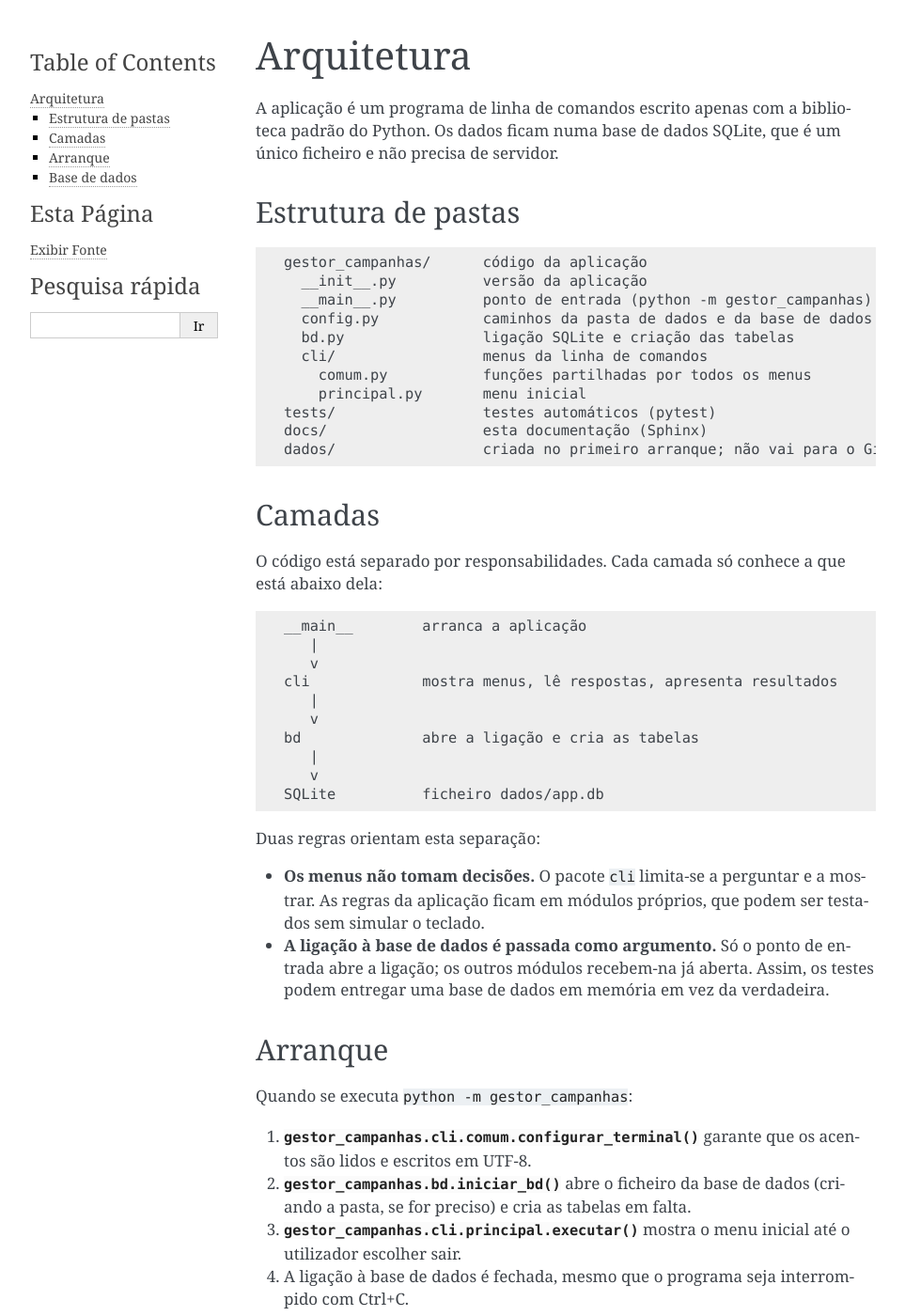
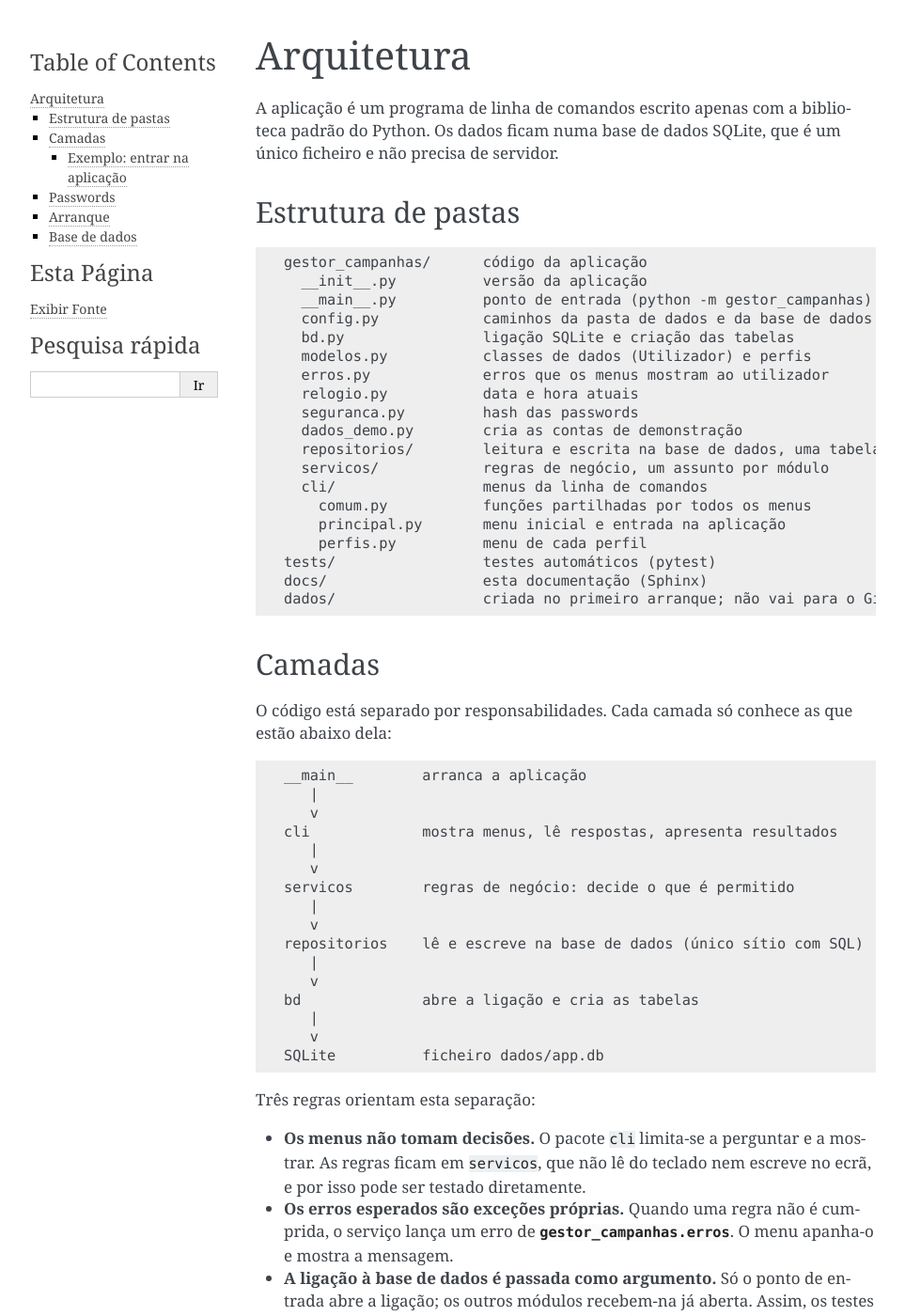
Before and after one commit to Blive77/ADC-TrabGrupo, a Sphinx documentation site: the page built from docs/arquitetura.rst, in a window 1280 px wide and 1400 px high. Shown: the whole window at 94% size, without its empty margins (148-1111 px from the left). Built offline with Sphinx 7.4.7, drawn with Linux system fonts in a browser that asks for light colours; some of the changed text lies outside the part shown.

Commit message:
docs(auth): documentar a entrada na aplicação e a arquitetura em camadas

```diff
--- a/docs/arquitetura.rst
+++ b/docs/arquitetura.rst
@@ -15,9 +15,17 @@ Estrutura de pastas
      __main__.py          ponto de entrada (python -m gestor_campanhas)
      config.py            caminhos da pasta de dados e da base de dados
      bd.py                ligação SQLite e criação das tabelas
+     modelos.py           classes de dados (Utilizador) e perfis
+     erros.py             erros que os menus mostram ao utilizador
+     relogio.py           data e hora atuais
+     seguranca.py         hash das passwords
+     dados_demo.py        cria as contas de demonstração
+     repositorios/        leitura e escrita na base de dados, uma tabela por módulo
+     servicos/            regras de negócio, um assunto por módulo
      cli/                 menus da linha de comandos
        comum.py           funções partilhadas por todos os menus
-       principal.py       menu inicial
+       principal.py       menu inicial e entrada na aplicação
+       perfis.py          menu de cada perfil
    tests/                 testes automáticos (pytest)
    docs/                  esta documentação (Sphinx)
    dados/                 criada no primeiro arranque; não vai para o Git
@@ -25,8 +33,8 @@ Estrutura de pastas
 Camadas
 -------
 
-O código está separado por responsabilidades. Cada camada só conhece a que
-está abaixo dela:
+O código está separado por responsabilidades. Cada camada só conhece as que
+estão abaixo dela:
 
 .. code-block:: text
 
@@ -36,19 +44,49 @@ está abaixo dela:
    cli             mostra menus, lê respostas, apresenta resultados
       |
       v
+   servicos        regras de negócio: decide o que é permitido
+      |
+      v
+   repositorios    lê e escreve na base de dados (único sítio com SQL)
+      |
+      v
    bd              abre a ligação e cria as tabelas
       |
       v
    SQLite          ficheiro dados/app.db
 
-Duas regras orientam esta separação:
+Três regras orientam esta separação:
 
 * **Os menus não tomam decisões.** O pacote ``cli`` limita-se a perguntar e a
-  mostrar. As regras da aplicação ficam em módulos próprios, que podem ser
-  testados sem simular o teclado.
+  mostrar. As regras ficam em ``servicos``, que não lê do teclado nem escreve
+  no ecrã, e por isso pode ser testado diretamente.
+* **Os erros esperados são exceções próprias.** Quando uma regra não é
+  cumprida, o serviço lança um erro de :mod:`gestor_campanhas.erros`. O menu
+  apanha-o e mostra a mensagem.
 * **A ligação à base de dados é passada como argumento.** Só o ponto de
   entrada abre a ligação; os outros módulos recebem-na já aberta. Assim, os
   testes podem entregar uma base de dados em memória em vez da verdadeira.
+
+Exemplo: entrar na aplicação
+~~~~~~~~~~~~~~~~~~~~~~~~~~~~
+
+1. :func:`gestor_campanhas.cli.principal.entrar` pede o email e a password.
+2. :func:`gestor_campanhas.servicos.autenticacao.autenticar` procura o
+   utilizador, confirma a password e verifica se a conta está ativa.
+3. :mod:`gestor_campanhas.repositorios.utilizadores` faz as consultas SQL.
+4. :func:`gestor_campanhas.seguranca.verificar_password` compara a password
+   com o hash guardado.
+5. Se tudo estiver certo, :func:`gestor_campanhas.cli.perfis.executar` mostra
+   o menu do perfil. Se não, é lançado
+   :class:`~gestor_campanhas.erros.ErroAutenticacao` e o menu mostra a
+   mensagem.
+
+Passwords
+---------
+
+A aplicação nunca guarda passwords. Guarda um hash calculado com PBKDF2
+(SHA-256), com um *salt* aleatório por conta, no formato
+``algoritmo$iterações$salt$hash``. Ver :mod:`gestor_campanhas.seguranca`.
 
 Arranque
 --------
@@ -80,3 +118,7 @@ executadas em todos os arranques sem apagar dados.
    * - ``configuracoes``
      - Pares chave/valor com definições que podem ser alteradas durante a
        utilização da aplicação.
+   * - ``utilizadores``
+     - Uma linha por conta: nome, email (único), hash da password, perfil
+       (``administrador``, ``marketeer`` ou ``cliente``), se está ativa,
+       telefone e, para os clientes, empresa e NIF.
--- a/docs/index.rst
+++ b/docs/index.rst
@@ -17,6 +17,7 @@ organizado o código e o que faz cada módulo.
    :caption: Conteúdo
 
    instalacao
+   utilizacao
    arquitetura
    testes
    referencia
```
Also changed, not shown: README.md (+16 -0 lines), docs/referencia.rst (+41 -0 lines), docs/utilizacao.rst (added, +55 -0 lines).
